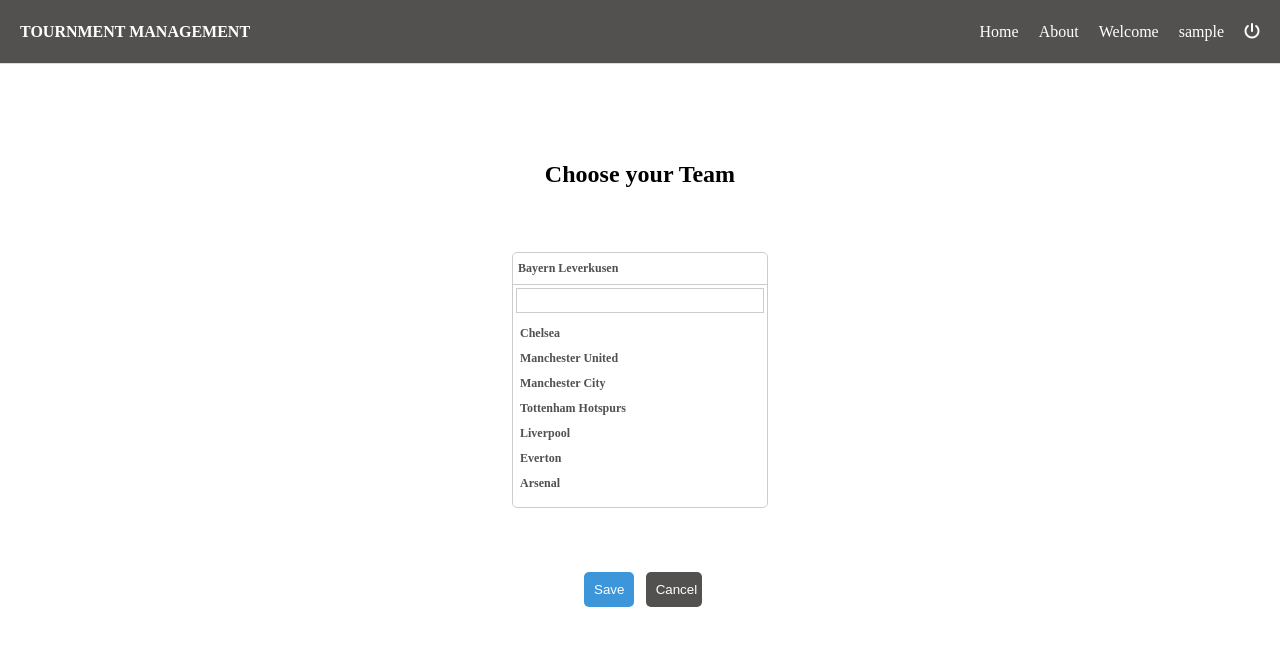
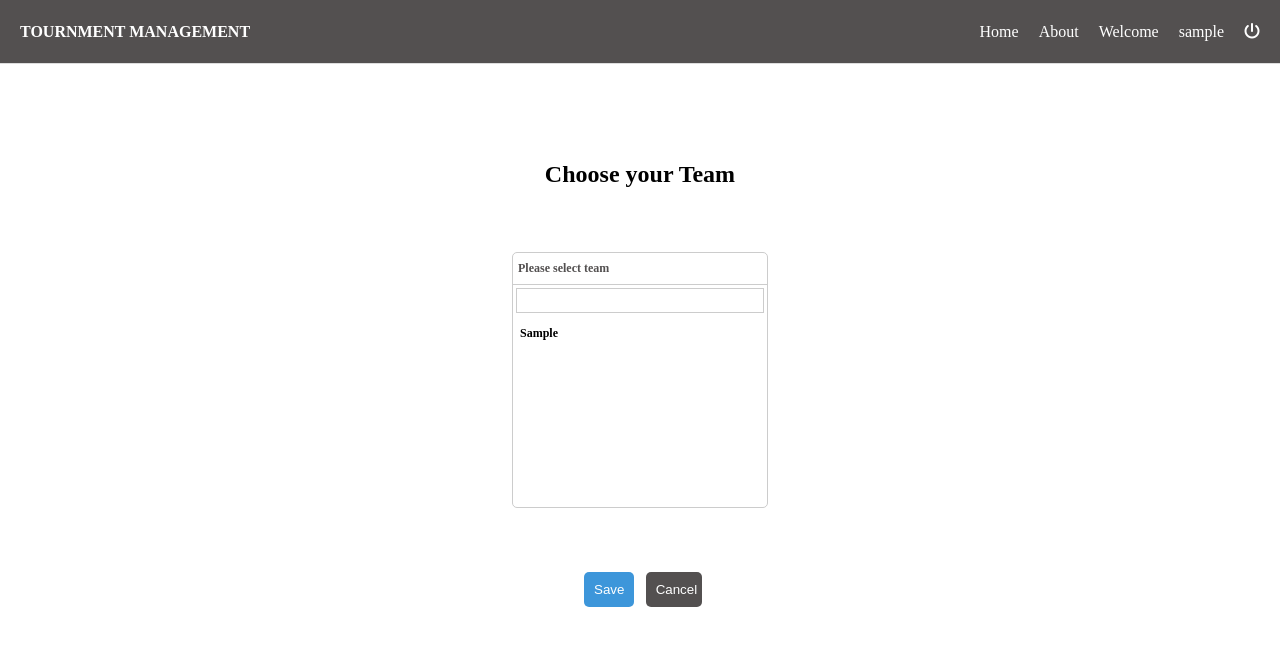
Before and after one commit to RUKUNDO-Prince/progetto, a PHP site: page /chooseTeam.php in a window 1280 px wide. Shown: the top 646 px of the page. Run offline with PHP 8.4, Linux system fonts and the light colour scheme; the visitor is signed in with stand-in values (Sample User, id 1); tables that the repository leaves empty or names only in its code hold one stand-in row (values such as "Sample post").

Commit message:
progetto

```diff
--- a/management/chooseTeam/chooseTeam.php
+++ b/management/chooseTeam/chooseTeam.php
@@ -1,3 +1,10 @@
+<?php
+if (isset($_POST['myInput'])) {
+  $selected = $_POST['myInput'];
+}
+?>
+
+
 <!DOCTYPE html>
 <html lang="en">
   <head>
@@ -11,6 +18,11 @@
       href="https://cdnjs.cloudflare.com/ajax/libs/font-awesome/6.4.0/css/all.min.css"
     />
   </head>
+  <style>
+    .choose-lay-list li a{
+      color: black;
+    }
+  </style>
   <body>
     <div class="body">
       <div class="header">
@@ -25,22 +37,31 @@
         </div>
         <div class="choose-lay-form">
           <div class="choose-lay-header">
-            <h4>Bayern Leverkusen</h4>
+            <h4><?php echo !empty($selected) ? $selected : 'Please select team'; ?></h4>
           </div>
           <div class="choose-lay-input">
-            <input type="text" />
+            <input type="text" id="filterInput" />
           </div>
           <div class="choose-lay-list">
-            <ul>
-              <li id="chelsea" name='chelsea'>Chelsea</li>
-              <li id="united" name='united'>Manchester United</li>
-              <li id="city" name='city'>Manchester City</li>
-              <li id="tottenham" name='tottenham'>Tottenham Hotspurs</li>
-              <li id="liverpool" name='liverpool'>Liverpool</li>
-              <li id="everton" name='everton'>Everton</li>
-              <li id="arsenal" name='arsenal'>Arsenal</li>
-              <li id="barcelona" name='barcelona'>Barcelona</li>
+            <ul id="names">
+              <?php
+                include_once '../../backend/config/config.php';
+                $query = "SELECT COL25 FROM roster_da_peterc10";
+                $result = mysqli_query($conn, $query);
+
+                if ($result && mysqli_num_rows($result) > 0) {
+                  while ($row = mysqli_fetch_assoc($result)) {
+                    echo '<li class="collection-item" onclick="sendValue(\''. $row['COL25'] .'\')"><a href="#">'. $row['COL25'] .'</a></li>';
+                  }
+              } else {
+                  echo "No data found.";
+              }
+                mysqli_close($conn);
+              ?>
             </ul>
+            <form id="myForm" action="<?php echo $_SERVER['PHP_SELF']; ?>" method="POST">
+              <input type="hidden" id="myInput" name="myInput">
+            </form>
           </div>
         </div>
         <div class="choose-lay-btn">
@@ -61,5 +82,29 @@
         });
       });
     </script>
+    <script>
+        const filterInput = document.querySelector('#filterInput');
+        filterInput.addEventListener('keyup', filterNames);
+
+        function filterNames(){
+            const filterValue = document.querySelector('#filterInput').value.toUpperCase();
+            const ul = document.querySelector('#names');
+            const li = ul.querySelectorAll('li.collection-item');
+            for( let i = 0; i < li.length; i++ ){
+                const a = li[i].getElementsByTagName('a')[0];
+                if(a.innerHTML.toUpperCase().indexOf(filterValue) > -1){
+                    li[i].style.display = '';
+                }else{
+                    li[i].style.display = 'none';
+                }
+            }
+        }
+    </script>
+    <script>
+      function sendValue(value) {
+        document.getElementById('myInput').value = value;
+        document.getElementById('myForm').submit();
+      }
+    </script>
   </body>
 </html>
```
